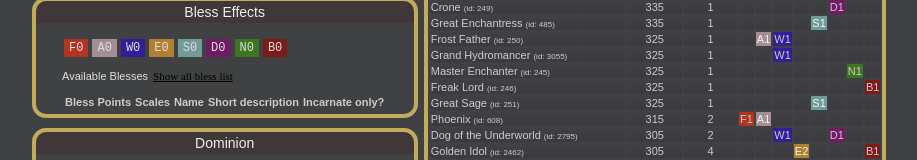
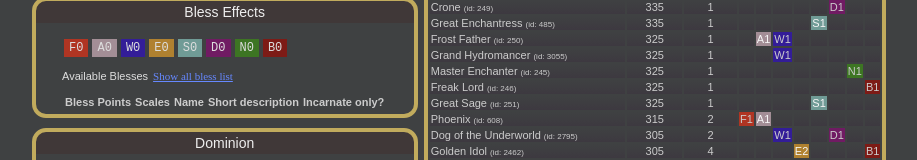
Before and after one commit to bsielski/pretenders-dom5, a React (Create React App) app: page / in a window 1280 px wide. In both pictures the pointer is over the button "Show all bless list". Shown: the part 182-342 px from the top of the page, without its empty margins (181-1098 px from the left). Built offline with nearby package versions, Linux system fonts and the light colour scheme.

Commit message:
Fix link color and mouse cursor

```diff
--- a/src/components/BlessEffects.css
+++ b/src/components/BlessEffects.css
@@ -49,7 +49,11 @@
   background-color: inherit;
   font-family: 'SeshatRegular', serif;
   font-size: 11px;
+  color: #6688ff;
   text-decoration: underline;
+}
+.bless_effects_open_button:hover {
+  cursor: pointer;
 }
 
 .bless_effects__table {
```
